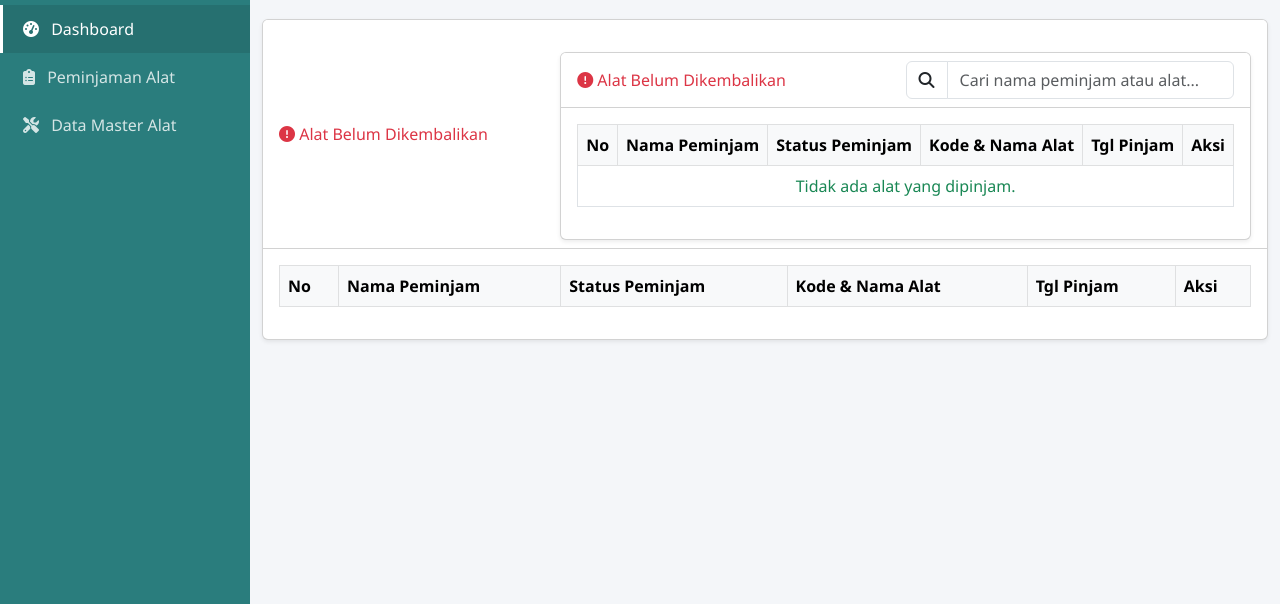
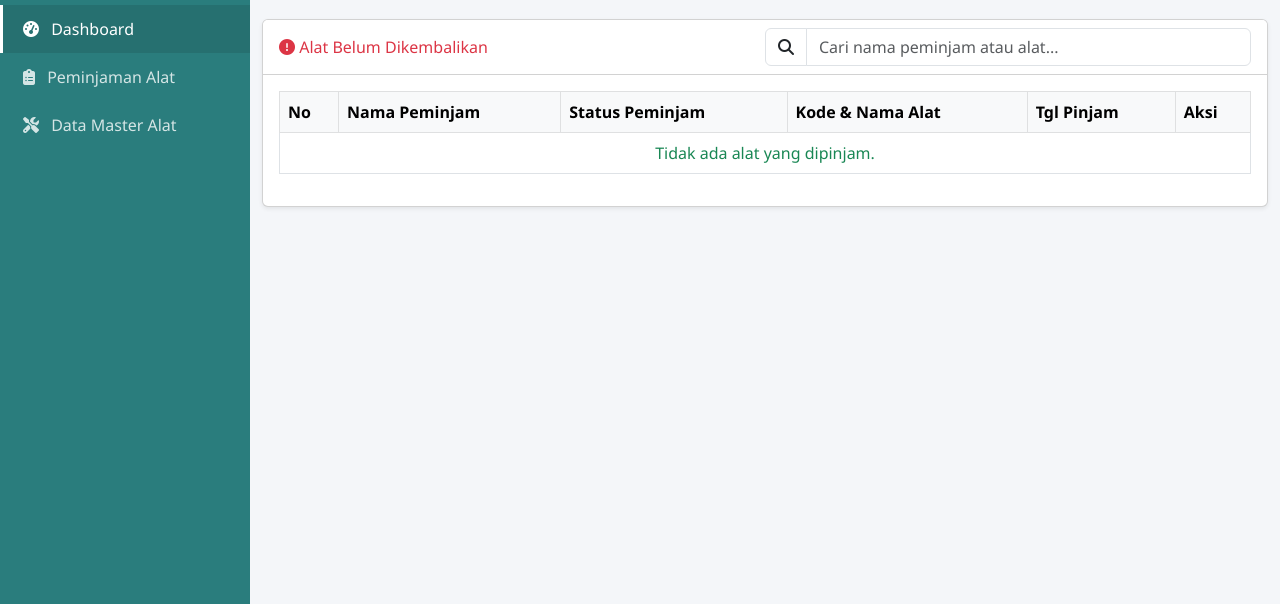
Before and after one commit to feryd760-blip/peminjaman-alat, a plain HTML site: page index.html in a window 1280 px wide. Shown: the part 196-800 px from the top of the page. Drawn offline with nearby package versions, Linux system fonts and the light colour scheme; no server answers.

Commit message:
Update index.html

```diff
--- a/index.html
+++ b/index.html
@@ -4,10 +4,16 @@
     <meta charset="UTF-8">
     <meta name="viewport" content="width=device-width, initial-scale=1.0">
     <title>Sistem Peminjaman Alat</title>
+    <!-- Bootstrap CSS -->
     <link href="https://cdn.jsdelivr.net/npm/bootstrap@5.3.0/dist/css/bootstrap.min.css" rel="stylesheet">
+    <!-- FontAwesome -->
     <link rel="stylesheet" href="https://cdnjs.cloudflare.com/ajax/libs/font-awesome/6.4.0/css/all.min.css">
+    <!-- Custom CSS -->
     <link rel="stylesheet" href="style.css">
-    <!-- LIBRARY SUPABASE -->
+    <!-- PWA Manifest -->
+    <link rel="manifest" href="manifest.json">
+    <meta name="theme-color" content="#2a7d7d">
+    <!-- Supabase JS -->
     <script src="https://cdn.jsdelivr.net/npm/@supabase/supabase-js@2"></script>
 </head>
 <body>
@@ -80,35 +86,11 @@
                 <div class="card shadow-sm mt-4">
                     <div class="card-header bg-white d-flex justify-content-between align-items-center">
                         <h6 class="mb-0 text-danger"><i class="fas fa-exclamation-circle"></i> Alat Belum Dikembalikan</h6>
-                                        <div class="card shadow-sm mt-4">
-                    <div class="card-header bg-white d-flex justify-content-between align-items-center">
-                        <h6 class="mb-0 text-danger"><i class="fas fa-exclamation-circle"></i> Alat Belum Dikembalikan</h6>
-
-                        <!-- KOLOM PENCARIAN BARU -->
+                        <!-- KOLOM PENCARIAN -->
                         <div class="input-group w-50">
                             <span class="input-group-text bg-white"><i class="fas fa-search"></i></span>
                             <input type="text" class="form-control" id="searchDashboard" placeholder="Cari nama peminjam atau alat..." onkeyup="cariDashboard()">
                         </div>
-
-                    </div>
-                    <div class="card-body">
-                        <div class="table-responsive">
-                            <table class="table table-bordered table-hover">
-                                <thead class="table-light">
-                                    <tr>
-                                        <th>No</th>
-                                        <th>Nama Peminjam</th>
-                                        <th>Status Peminjam</th>
-                                        <th>Kode & Nama Alat</th>
-                                        <th>Tgl Pinjam</th>
-                                        <th>Aksi</th>
-                                    </tr>
-                                </thead>
-                                <tbody id="tabelBelumKembali"></tbody>
-                            </table>
-                        </div>
-                    </div>
-                </div>
                     </div>
                     <div class="card-body">
                         <div class="table-responsive">
@@ -352,5 +334,15 @@
 
     <script src="https://cdn.jsdelivr.net/npm/bootstrap@5.3.0/dist/js/bootstrap.bundle.min.js"></script>
     <script src="app.js"></script>
+    <!-- Register Service Worker -->
+    <script>
+        if ('serviceWorker' in navigator) {
+            window.addEventListener('load', () => {
+                navigator.serviceWorker.register('/sw.js')
+                    .then(reg => console.log('SW Registered'))
+                    .catch(err => console.log('SW Error', err));
+            });
+        }
+    </script>
 </body>
 </html>
```
